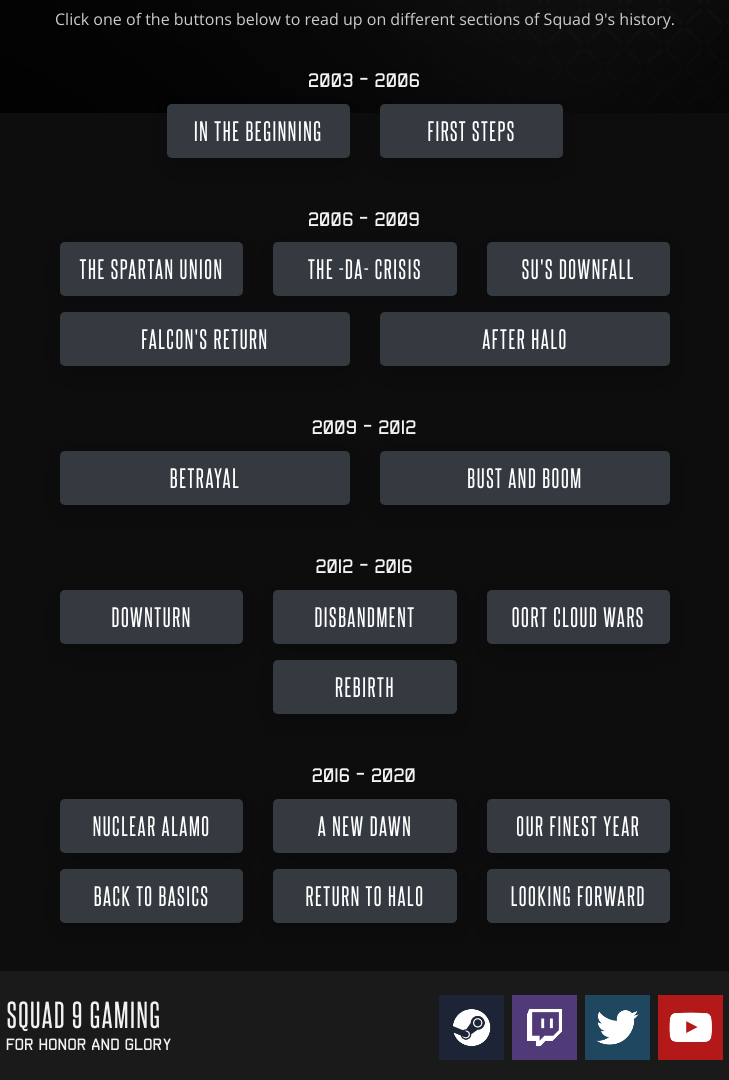
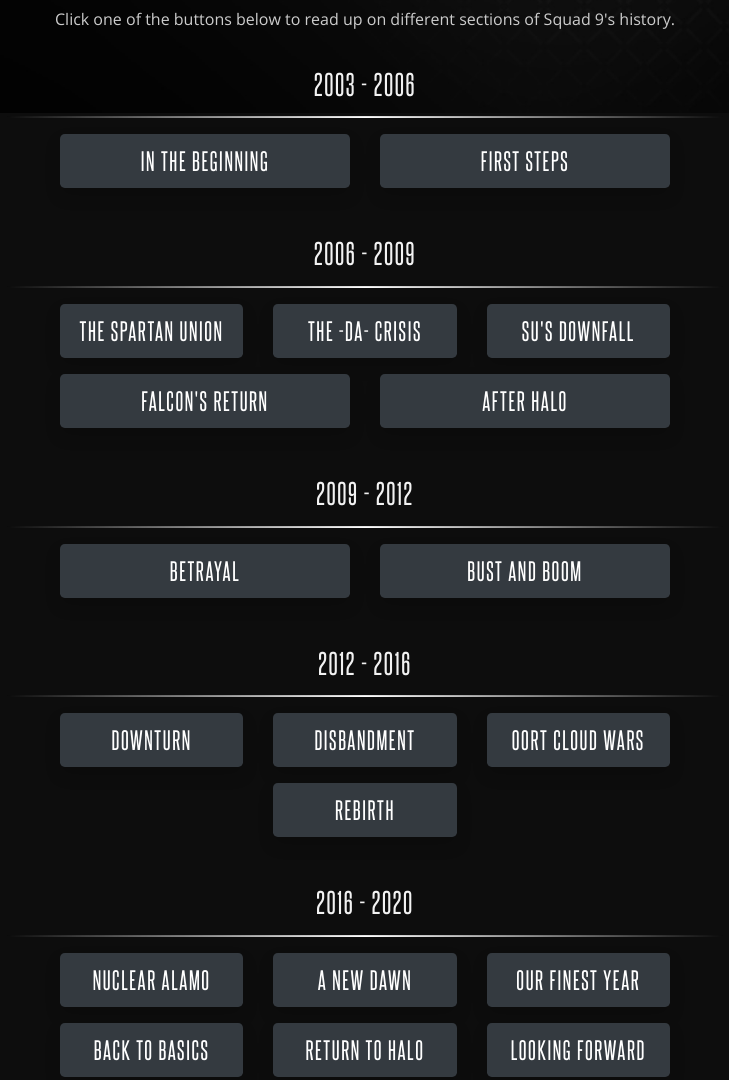
Before and after one commit to Valkinsenn/S9X-II, a website: page history.html in a window 1280 px wide. Shown: the part 687-1767 px from the top of the page, without its empty margins (275-1004 px from the left). Drawn offline with nearby package versions, Linux system fonts and the light colour scheme.

Commit message:
Trying something new with the History page. Gonna revise it later.

```diff
--- a/history.html
+++ b/history.html
@@ -75,21 +75,23 @@
             </div>
         </div>
         <div class="row justify-content-center mt-3">
-            <div class="col">
-                <h4 class="text-center">2003 - 2006</h4>
+            <div class="col-md-9 col-lg-7">
+                <h3 class="text-center">2003 - 2006</h3>
+                <hr class="main-hor-rule">
             </div>
         </div>
         <div class="row justify-content-center">
-            <div class="col-sm-4 col-lg-3 col-xl-2">
+            <div class="col-sm-4 col-lg-3">
                 <button class="btn btn-dark btn-lg btn-block shadow" data-toggle="modal" data-target="#inTheBeginning">In the Beginning</button>
             </div>
-            <div class="col-sm-4 col-lg-3 col-xl-2 mt-3 mt-sm-0">
+            <div class="col-sm-4 col-lg-3 mt-3 mt-sm-0">
                 <button class="btn btn-dark btn-lg btn-block shadow" data-toggle="modal" data-target="#firstSteps">First Steps</button>
             </div>
         </div>
         <div class="row justify-content-center">
-            <div class="col">
-                <h4 class="text-center mt-5">2006 - 2009</h4>
+            <div class="col-md-9 col-lg-7">
+                <h3 class="text-center mt-5">2006 - 2009</h3>
+                <hr class="main-hor-rule">
             </div>
         </div>
         <div class="row justify-content-center">
@@ -112,8 +114,9 @@
             </div>
         </div>
         <div class="row justify-content-center">
-            <div class="col">
-                <h4 class="text-center mt-5">2009 - 2012</h4>
+            <div class="col-md-9 col-lg-7">
+                <h3 class="text-center mt-5">2009 - 2012</h3>
+                <hr class="main-hor-rule">
             </div>
         </div>
         <div class="row justify-content-center">
@@ -125,8 +128,9 @@
             </div>
         </div>
         <div class="row justify-content-center">
-            <div class="col">
-                <h4 class="text-center mt-5">2012 - 2016</h4>
+            <div class="col-md-9 col-lg-7">
+                <h3 class="text-center mt-5">2012 - 2016</h3>
+                <hr class="main-hor-rule">
             </div>
         </div>
         <div class="row justify-content-center">
@@ -146,8 +150,9 @@
             </div>
         </div>
         <div class="row justify-content-center">
-            <div class="col">
-                <h4 class="text-center mt-5">2016 - 2020</h4>
+            <div class="col-md-9 col-lg-7">
+                <h3 class="text-center mt-5">2016 - 2020</h3>
+                <hr class="main-hor-rule">
             </div>
         </div>
         <div class="row justify-content-center">
```
